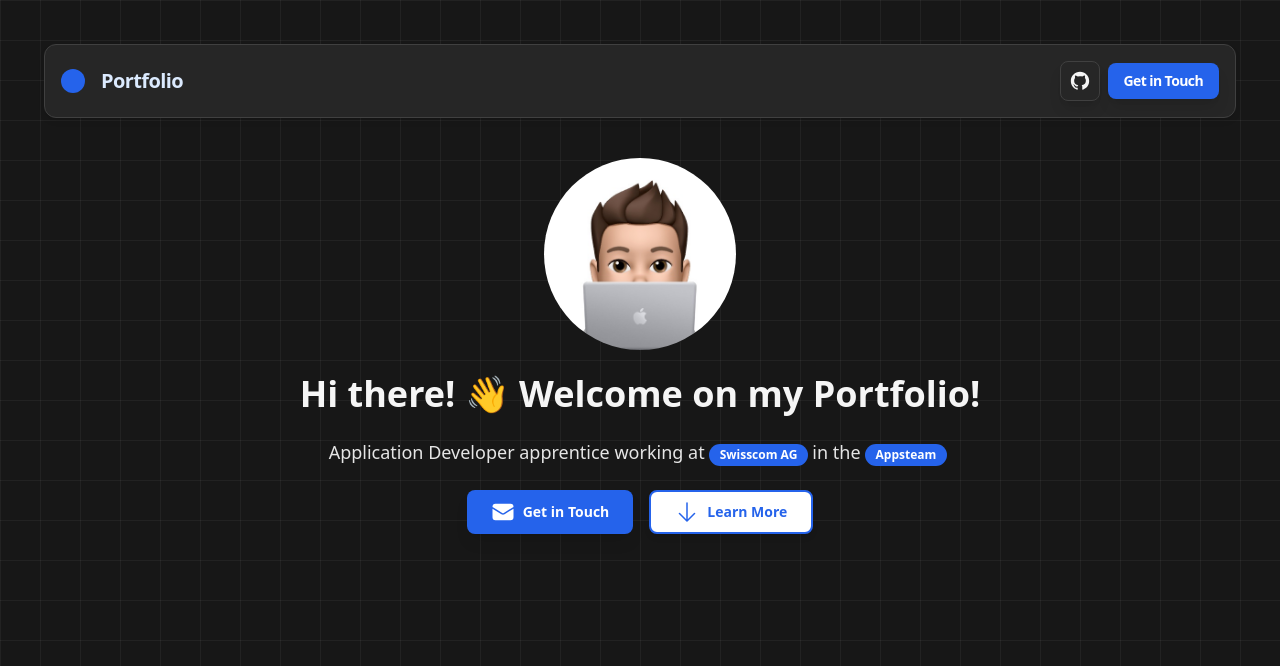
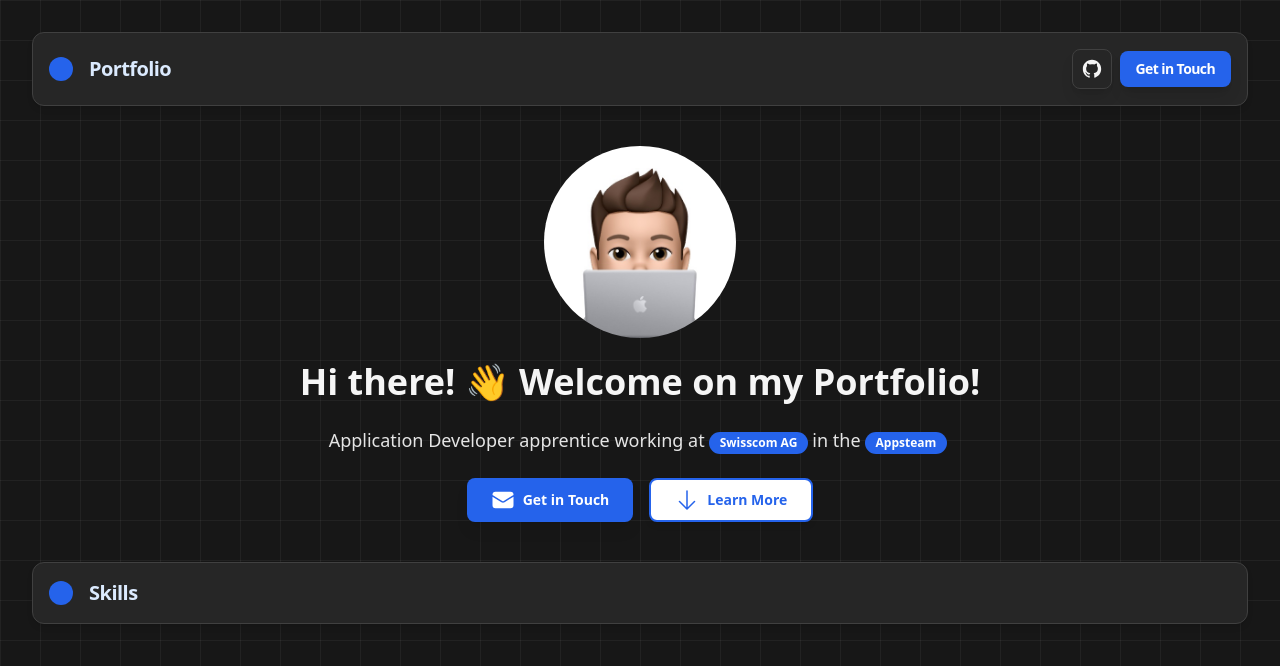
Before and after one commit to Fabbboy/portfolio, a Next.js app: page / in a window 1280 px wide. Shown: the top 666 px of the page. Built offline with nearby package versions, Linux system fonts and the light colour scheme.

Commit message:
decreased body padding and added titlecompoennt

```diff
--- a/src/app/page.tsx
+++ b/src/app/page.tsx
@@ -1,11 +1,18 @@
+import { Card, CardTitle } from "@/components/ui/card";
 import HeaderComponent from "../components/HeaderComponent";
 import HeroComponent from "../components/HeroComponent";
+import TitleComponent from "@/components/TitleComponent";
 
 export default function Home() {
   return (
-    <main className="flex flex-col min-h-screen w-screen p-11 space-y-10">
+    <main className="flex flex-col min-h-screen w-screen p-8 space-y-10">
       <HeaderComponent />
       <HeroComponent />
+      <Card className="w-full bg-neutral-800 border-neutral-700 text-blue-100 p-4 rounded-xl shadow-md">
+        <CardTitle className="text-xl font-semibold">
+          <TitleComponent title="Skills" />
+        </CardTitle>
+      </Card>
     </main>
   );
 }
--- a/src/components/HeaderComponent/HeaderComponent.tsx
+++ b/src/components/HeaderComponent/HeaderComponent.tsx
@@ -1,3 +1,4 @@
+import TitleComponent from "../TitleComponent";
 import { Button } from "../ui/button";
 import { Card, CardHeader, CardTitle } from "@/components/ui/card";
 
@@ -7,10 +8,7 @@ const HeaderComponent = () => {
       <CardHeader className="p-0">
         <CardTitle>
           <nav className="flex justify-between items-center max-w-screen-xl mx-auto">
-            <div className="flex items-center space-x-4">
-              <div className="w-6 h-6 bg-blue-600 rounded-full"></div>
-              <h1 className="text-xl font-semibold">Portfolio</h1>
-            </div>
+            <TitleComponent title="Portfolio" />
             <div className="flex items-center space-x-2">
               <Button
                 variant="outline"
--- /dev/null
+++ b/src/components/TitleComponent/TitleComponent.tsx
@@ -0,0 +1,14 @@
+type Props = {
+  title: string;
+};
+
+const TitleComponent: React.FC<Props> = ({ title }) => {
+  return (
+    <div className="flex items-center space-x-4">
+      <div className="w-6 h-6 bg-blue-600 rounded-full"></div>
+      <h1 className="text-xl font-semibold">{title}</h1>
+    </div>
+  );
+};
+
+export default TitleComponent;
--- /dev/null
+++ b/src/components/TitleComponent/index.ts
@@ -0,0 +1,2 @@
+import TitleComponent from "./TitleComponent";
+export default TitleComponent;
```
